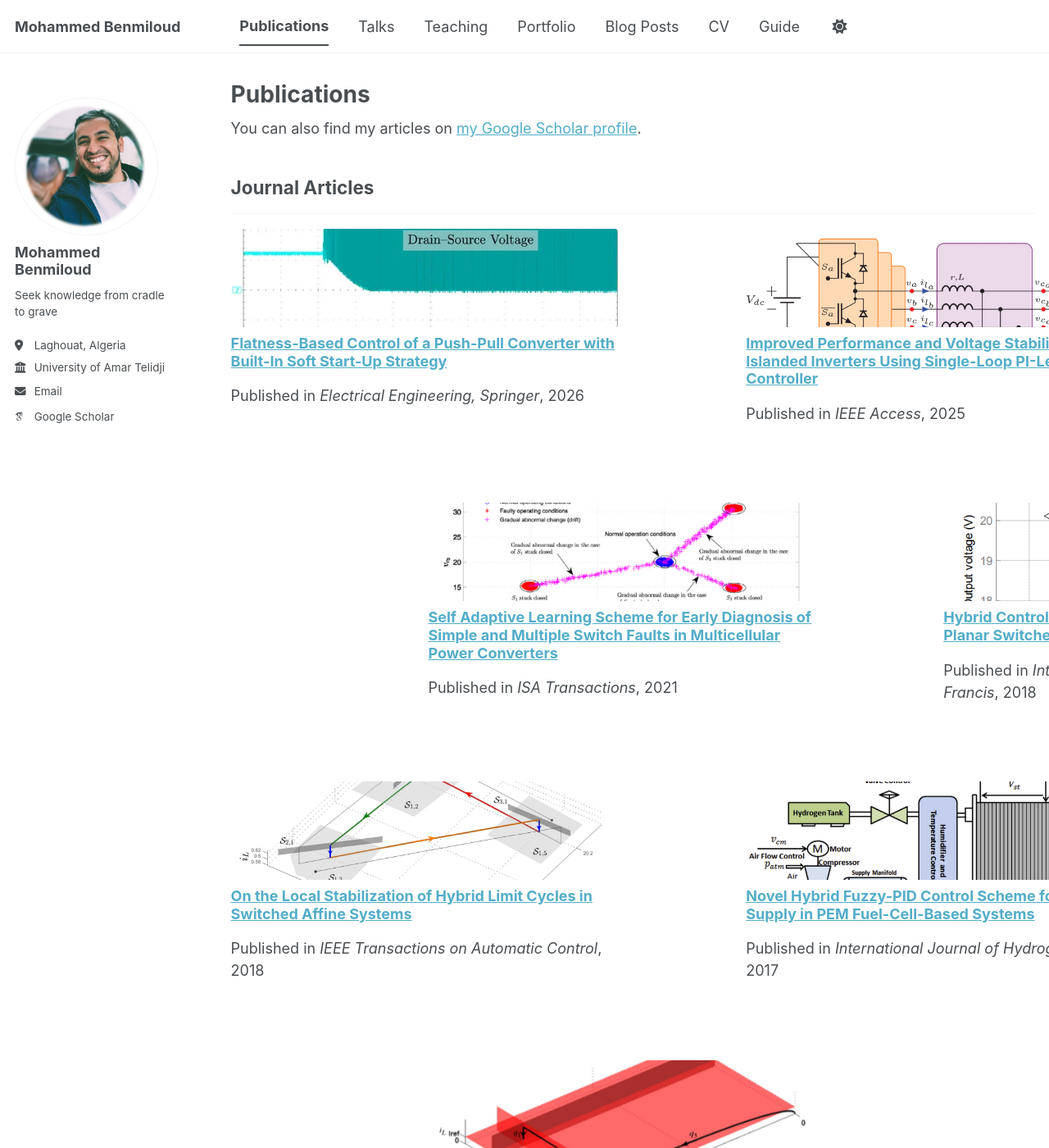
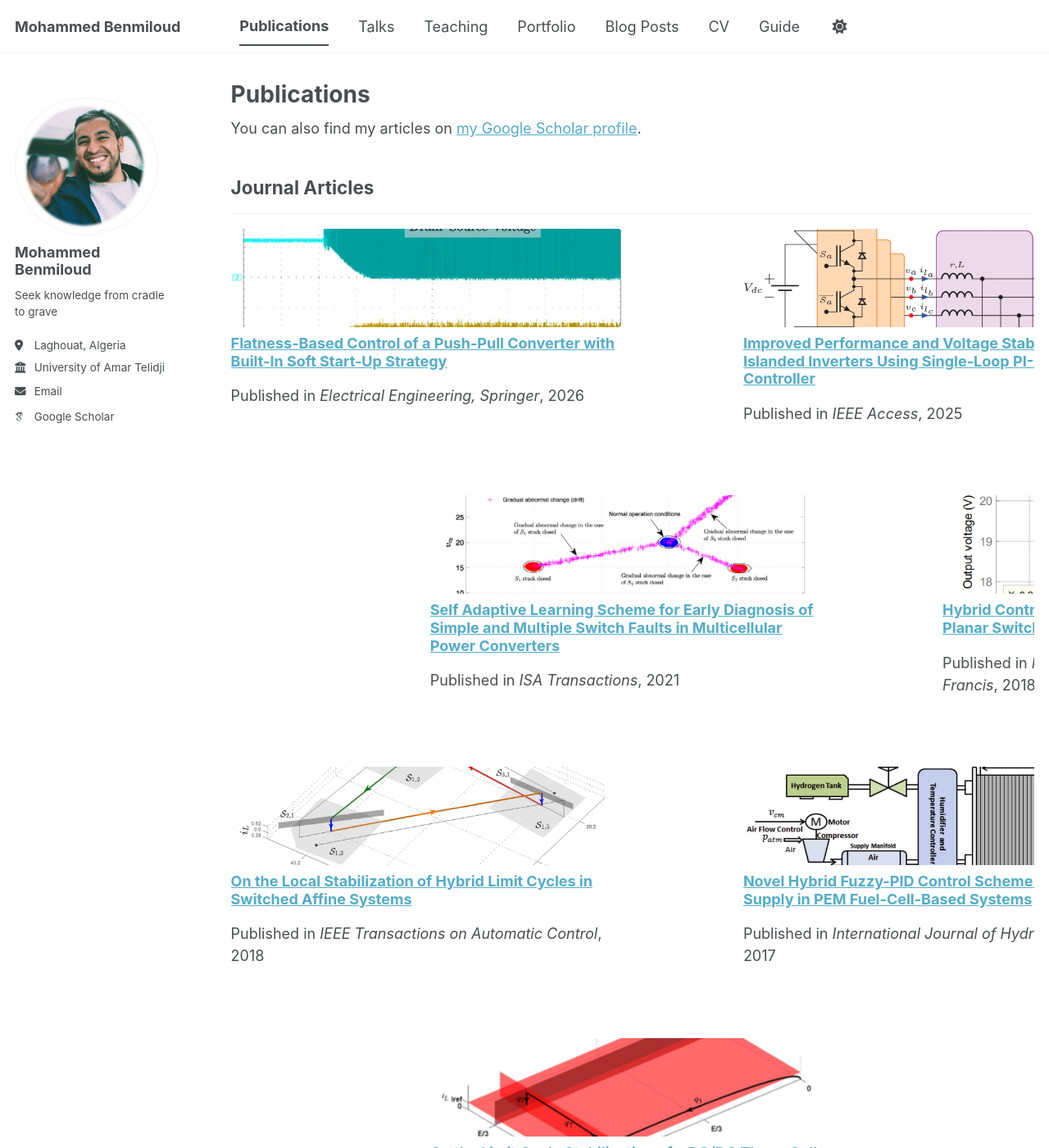
Before and after one commit to medbenmiloud/medbenmiloud.github.io, a Jekyll site: the page built from _pages/publications.html, in a window 1280 px wide and 1400 px high. Shown: the whole window at 82% size. Built offline with Jekyll 4.4.1, drawn with Linux system fonts in a browser that asks for light colours; some web fonts are replaced; a script bundle is joined from its source files by our own code; library files that are not in the unit come from our copies.

Commit message:
Update publications.html

```diff
--- a/_pages/publications.html
+++ b/_pages/publications.html
@@ -6,23 +6,30 @@ author_profile: true
 ---
 
 <style>
+.archive__item-teaser {
+  overflow: hidden;
+}
+
 .archive__item-teaser img {
   width: 100%;
-  height: 150px;
+  height: 120px;
   object-fit: cover;
   object-position: center;
+  display: block;
 }
 
 .grid__wrapper {
   display: grid;
   grid-template-columns: repeat(2, 1fr);
-  gap: 2em;
+  gap: 1.5em;
   width: 100%;
+  overflow: hidden;
 }
 
 .grid__wrapper .grid__item {
   min-width: 0;
   width: 100% !important;
+  overflow: hidden;
 }
 </style>
 
```
